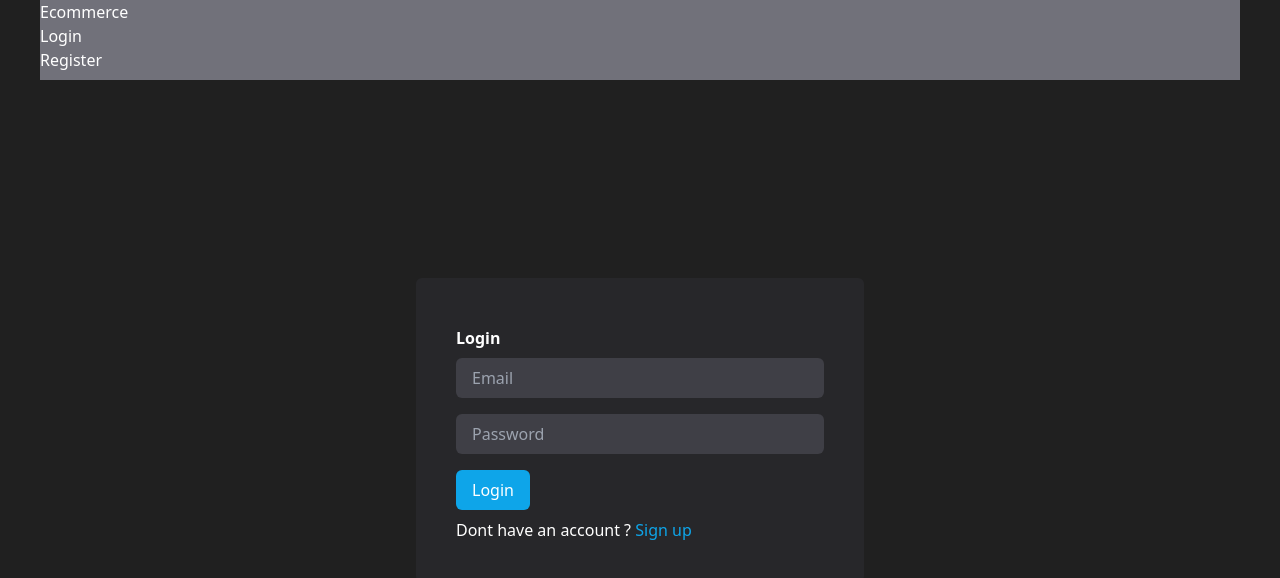
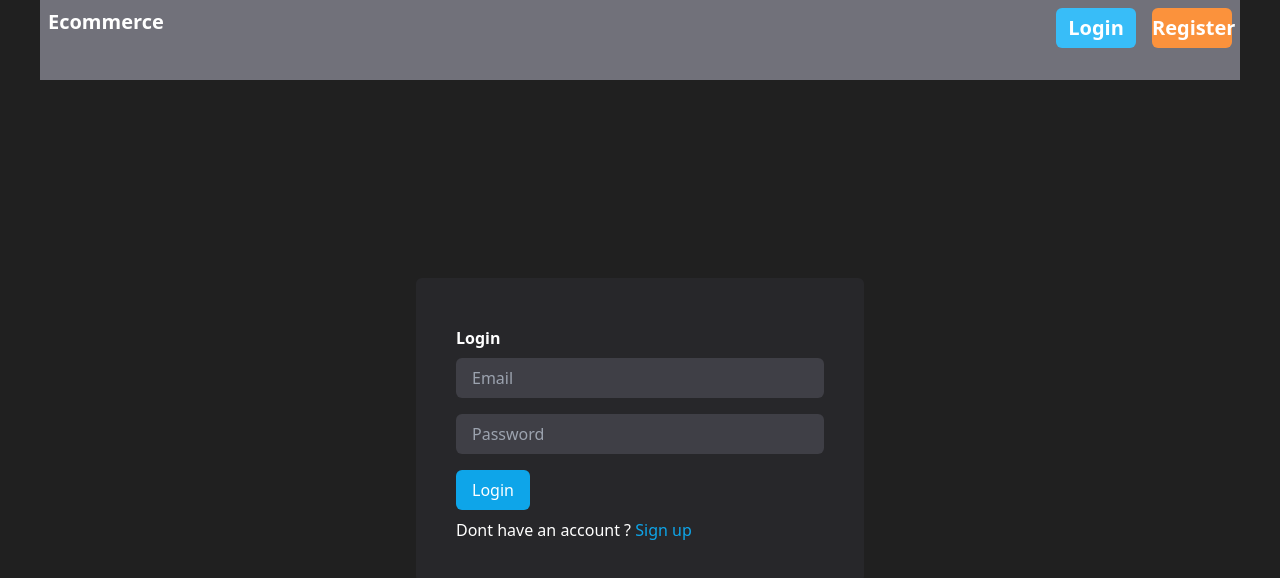
Before and after one commit to MatiasC5/ecommerce-with-authetication, a React (Vite) app in the folder client/: page /login in a window 1280 px wide. Shown: the top 578 px of the page. Built offline with nearby package versions, Linux system fonts and the light colour scheme.

Commit message:
Se cambiaron las etiquetas li del navbar por botones y se les dio estilos a cada uno . Tambien se creo la función handleSubtmit para no refrescar la página al hacer enter al buscar productos.

```diff
--- a/client/src/api/auth.ts
+++ b/client/src/api/auth.ts
@@ -2,4 +2,4 @@ import axios from "./axios";
 
 export const registerRequest = (user = {}) => axios.post("/register", user);
 export const loginRequest = (user = {}) => axios.post("/login", user);
-export const verifyTokenRequest = () => axios.get("/verify");
+export const verifyTokenRequest = (cookie = {}) => axios.get("/verify", cookie);
--- a/client/src/components/Filters.tsx
+++ b/client/src/components/Filters.tsx
@@ -1,11 +1,11 @@
 import { useFilters } from "../hooks/useFilters";
 
 export const Filters = () => {
-  const { handleInputChange, handleSelectChange } = useFilters();
+  const { handleInputChange, handleSelectChange, handleSubmit } = useFilters();
 
   return (
     <section className="flex gap-4 mt-4">
-      <form>
+      <form onSubmit={handleSubmit}>
         <input
           type="text"
           onChange={handleInputChange}
--- a/client/src/components/NavBar.tsx
+++ b/client/src/components/NavBar.tsx
@@ -5,31 +5,35 @@ const NavBar = () => {
   const { logout, isAuthenticated, user } = useAuth();
 
   return (
-    <nav className="h-20 w-full bg-zinc-500">
+    <nav className="flex justify-between p-2 h-20 w-full bg-zinc-500 font-bold text-xl">
       <Link to={isAuthenticated ? "/" : "/login"}>
         <h1> Ecommerce</h1>
       </Link>
-      <ul>
+
+      <div className="flex gap-4 ">
         {isAuthenticated ? (
           <>
-            <li>Welcome {user.username}</li>
-            <li>
-              <Link to="/" onClick={() => logout()}>
+            <h3 className="mt-2">
+              Welcome{" "}
+              {user.username.slice(0, 1).toUpperCase() + user.username.slice(1)}
+            </h3>
+            <button className="bg-red-400 w-20 h-10 rounded-md  hover:bg-red-300">
+              <Link to="/login" onClick={() => logout()}>
                 Logout
               </Link>
-            </li>
+            </button>
           </>
         ) : (
           <>
-            <li>
+            <button className="bg-sky-400 w-20 h-10 rounded-md  hover:bg-sky-300">
               <Link to="/login">Login</Link>
-            </li>
-            <li>
+            </button>
+            <button className="bg-orange-400 w-20 h-10 rounded-md  hover:bg-orange-300 ">
               <Link to="/register">Register</Link>
-            </li>
+            </button>
           </>
         )}
-      </ul>
+      </div>
     </nav>
   );
 };
--- a/client/src/context/AuthContext.tsx
+++ b/client/src/context/AuthContext.tsx
@@ -42,7 +42,6 @@ export const AuthProvider = ({ children }: AuthContextProps) => {
   const login = async (user = {}) => {
     try {
       const res = await loginRequest(user);
-      console.log(res);
 
       setUser(res.data);
       setIsAuthenticated(true);
@@ -52,6 +51,7 @@ export const AuthProvider = ({ children }: AuthContextProps) => {
       if (Array.isArray(error.response.data)) {
         return setErrors(error.response.data);
       }
+      setErrors([error.response.data.message]);
     }
   };
 
@@ -60,6 +60,15 @@ export const AuthProvider = ({ children }: AuthContextProps) => {
     setIsAuthenticated(false);
     setUser(null);
   };
+
+  useEffect(() => {
+    if (errors.length > 0) {
+      const timer = setTimeout(() => {
+        setErrors([]);
+      }, 3000);
+      return () => clearTimeout(timer);
+    }
+  }, [errors]);
 
   useEffect(() => {
     async function checkLogin() {
--- a/client/src/context/FiltersContext.tsx
+++ b/client/src/context/FiltersContext.tsx
@@ -20,6 +20,9 @@ export const FiltersContext = createContext({
     event;
   },
   handleSelectChange: (event: React.ChangeEvent<HTMLSelectElement>) => {
+    event;
+  },
+  handleSubmit: (event: React.FormEvent<HTMLFormElement>) => {
     event;
   },
 });
@@ -50,6 +53,10 @@ export const FiltersProvider = ({ children }: ProductContextProps) => {
     setFilters({ ...filters, category: value });
   }
 
+  function handleSubmit(e: React.FormEvent<HTMLFormElement>) {
+    e.preventDefault();
+  }
+
   return (
     <FiltersContext.Provider
       value={{
@@ -58,6 +65,7 @@ export const FiltersProvider = ({ children }: ProductContextProps) => {
         getProductCategory,
         handleInputChange,
         handleSelectChange,
+        handleSubmit,
       }}
     >
       {children}
```
Also changed, not shown: 1 other file (tests, documents, lock files or other folders).
